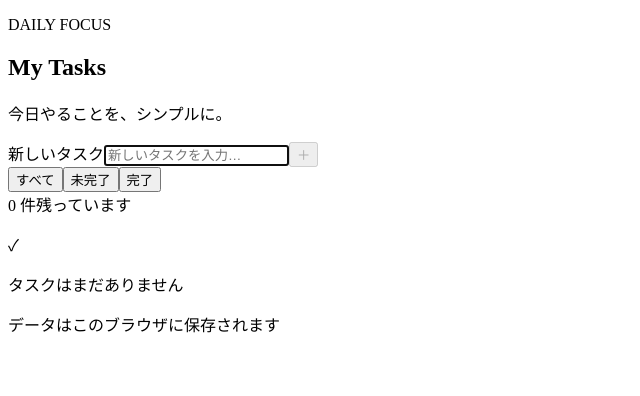
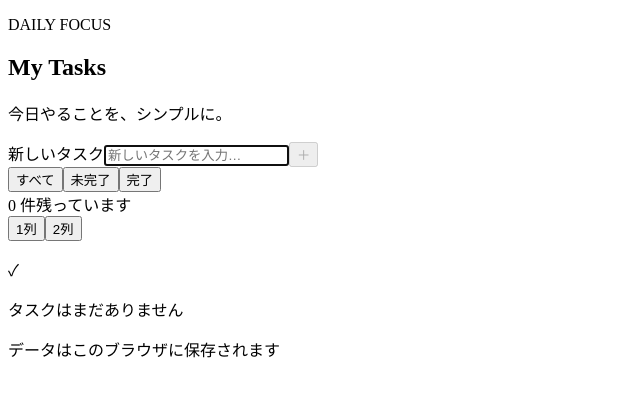
Before and after one commit to oharuka27/todo_app, a React (Vite) app: page / in a window 1280 px wide. Shown: the top 396 px of the page, without its empty margins (0-640 px from the left). Built offline with nearby package versions, Linux system fonts and the light colour scheme; the HTML template or start-up script is replaced by a standard one.

Commit message:
improved listing items

```diff
--- a/src/App.tsx
+++ b/src/App.tsx
@@ -11,6 +11,16 @@ type Filter = 'all' | 'active' | 'completed'
 type DropPosition = 'before' | 'after'
 
 const STORAGE_KEY = 'cloudflare-todo-sample'
+const LAYOUT_STORAGE_KEY = 'cloudflare-todo-layout'
+type Layout = 1 | 2
+
+function loadLayout(): Layout {
+  try {
+    return localStorage.getItem(LAYOUT_STORAGE_KEY) === '2' ? 2 : 1
+  } catch {
+    return 1
+  }
+}
 
 function loadTodos(): Todo[] {
   try {
@@ -25,6 +35,7 @@ export default function App() {
   const [todos, setTodos] = useState<Todo[]>(loadTodos)
   const [title, setTitle] = useState('')
   const [filter, setFilter] = useState<Filter>('all')
+  const [layout, setLayout] = useState<Layout>(loadLayout)
   const [editingId, setEditingId] = useState<string | null>(null)
   const [editingTitle, setEditingTitle] = useState('')
   const [draggedId, setDraggedId] = useState<string | null>(null)
@@ -36,6 +47,14 @@ export default function App() {
   useEffect(() => {
     localStorage.setItem(STORAGE_KEY, JSON.stringify(todos))
   }, [todos])
+
+  useEffect(() => {
+    try {
+      localStorage.setItem(LAYOUT_STORAGE_KEY, String(layout))
+    } catch {
+      // 保存できない環境でも表示切り替えは使えるようにする
+    }
+  }, [layout])
 
   useEffect(() => {
     if (!pendingScrollId) return
@@ -169,7 +188,7 @@ export default function App() {
 
   return (
     <main className="page-shell">
-      <section className="todo-card" aria-labelledby="page-title">
+      <section className={`todo-card columns-${layout}`} aria-labelledby="page-title">
         <header className="hero">
           <p className="eyebrow">DAILY FOCUS</p>
           <h1 id="page-title">My Tasks</h1>
@@ -201,11 +220,26 @@ export default function App() {
               </button>
             ))}
           </div>
-          <span>{remaining} 件残っています</span>
+          <div className="toolbar-end">
+            <span>{remaining} 件残っています</span>
+            <div className="layout-switch" role="group" aria-label="タスクの表示列数">
+              {([1, 2] as Layout[]).map((columns) => (
+                <button
+                  key={columns}
+                  type="button"
+                  className={layout === columns ? 'active' : ''}
+                  aria-pressed={layout === columns}
+                  onClick={() => setLayout(columns)}
+                >
+                  {columns}列
+                </button>
+              ))}
+            </div>
+          </div>
         </div>
 
         <ul
-          className="todo-list"
+          className={`todo-list columns-${layout}`}
           ref={todoListRef}
           aria-live="polite"
           onDragOver={(event) => autoScrollTodoList(event)}
--- a/src/styles.css
+++ b/src/styles.css
@@ -14,10 +14,11 @@ button, input { font: inherit; }
 button { cursor: pointer; }
 
 .page-shell {
-  min-height: 100vh;
-  display: grid;
-  place-content: center;
-  padding: 48px 20px 24px;
+  height: 100vh;
+  height: 100dvh;
+  display: flex;
+  flex-direction: column;
+  padding: 12px;
   background:
     radial-gradient(circle at 12% 12%, rgba(213, 225, 205, .7), transparent 25%),
     radial-gradient(circle at 88% 90%, rgba(231, 207, 177, .5), transparent 24%),
@@ -25,19 +26,25 @@ button { cursor: pointer; }
 }
 
 .todo-card {
-  width: min(620px, calc(100vw - 40px));
-  min-height: 540px;
-  padding: 48px;
+  width: min(620px, 100%);
+  align-self: center;
+  min-height: 0;
+  flex: 1;
+  display: flex;
+  flex-direction: column;
+  padding: clamp(20px, 3vw, 36px);
   background: rgba(255, 255, 255, .82);
   border: 1px solid rgba(52, 65, 55, .1);
-  border-radius: 28px;
+  border-radius: 22px;
   box-shadow: 0 24px 70px rgba(55, 52, 43, .1);
   backdrop-filter: blur(14px);
 }
 
-.hero { margin-bottom: 34px; }
+.todo-card.columns-2 { width: min(1240px, 100%); }
+
+.hero { margin-bottom: 22px; }
 .eyebrow { margin: 0 0 8px; color: #788d76; font-size: .72rem; font-weight: 700; letter-spacing: .2em; }
-h1 { margin: 0; font-size: clamp(2.6rem, 8vw, 4.5rem); line-height: .98; letter-spacing: -.06em; }
+h1 { margin: 0; font-size: clamp(2.6rem, 5vw, 4rem); line-height: .98; letter-spacing: -.06em; }
 .subtitle { margin: 14px 0 0; color: #777a75; }
 
 .add-form { display: flex; gap: 10px; }
@@ -64,13 +71,18 @@ h1 { margin: 0; font-size: clamp(2.6rem, 8vw, 4.5rem); line-height: .98; letter-
 .add-form button:hover:not(:disabled) { transform: translateY(-2px); }
 .add-form button:disabled { cursor: default; opacity: .35; }
 
-.toolbar { display: flex; justify-content: space-between; align-items: center; gap: 16px; margin: 28px 0 16px; color: #858781; font-size: .78rem; }
+.toolbar { display: flex; justify-content: space-between; align-items: center; gap: 12px; margin: 18px 0 10px; color: #858781; font-size: .78rem; }
+.toolbar-end { display: flex; align-items: center; gap: 16px; }
+.layout-switch { display: flex; gap: 3px; padding: 4px; background: #f1f0eb; border-radius: 10px; }
+.layout-switch button { padding: 6px 10px; color: #73766f; background: transparent; border: 0; border-radius: 7px; font-size: .75rem; }
+.layout-switch button.active { color: #344132; background: white; box-shadow: 0 2px 7px rgba(50, 55, 48, .08); }
 .filters { display: flex; gap: 4px; padding: 4px; background: #f1f0eb; border-radius: 10px; }
 .filters button { padding: 6px 10px; color: #73766f; background: transparent; border: 0; border-radius: 7px; font-size: .75rem; }
 .filters button.active { color: #344132; background: white; box-shadow: 0 2px 7px rgba(50, 55, 48, .08); }
 
-.todo-list { display: grid; gap: 8px; max-height: 376px; margin: 0; padding: 0 6px 0 0; overflow-y: auto; list-style: none; scrollbar-color: #b8c2b4 transparent; scrollbar-width: thin; }
-.todo-list li { display: flex; align-items: center; gap: 13px; min-height: 56px; padding: 10px 12px; border-bottom: 1px solid #ecebe6; cursor: grab; transition: background .15s, opacity .15s; }
+.todo-list { display: grid; grid-template-columns: minmax(0, 1fr); align-content: start; column-gap: 20px; flex: 1; min-height: 0; margin: 0; padding: 0 6px 0 0; overflow-y: auto; list-style: none; scrollbar-color: #b8c2b4 transparent; scrollbar-width: thin; }
+.todo-list.columns-2 { grid-template-columns: repeat(2, minmax(0, 1fr)); }
+.todo-list li { display: flex; align-items: center; gap: 10px; min-height: 42px; padding: 6px 10px; border-bottom: 1px solid #ecebe6; cursor: grab; transition: background .15s, opacity .15s; }
 .todo-list li:active { cursor: grabbing; }
 .todo-list li.dragging { opacity: .45; background: #edf1eb; }
 .todo-list li.drop-before { border-top: 2px solid #5f765c; }
@@ -93,14 +105,14 @@ h1 { margin: 0; font-size: clamp(2.6rem, 8vw, 4.5rem); line-height: .98; letter-
 .empty-state span { display: grid; place-items: center; width: 48px; height: 48px; margin-top: 30px; border: 1px solid #cbd0c7; border-radius: 50%; font-size: 1.2rem; }
 .empty-state p { margin: -10px 0 30px; font-size: .9rem; }
 .clear-button { display: block; margin: 22px auto 0; color: #8b7770; background: none; border: 0; font-size: .78rem; text-decoration: underline; text-underline-offset: 4px; }
-footer { margin-top: 22px; color: #93928c; font-size: .7rem; text-align: center; letter-spacing: .05em; }
+footer { margin-top: 8px; color: #93928c; font-size: .7rem; text-align: center; letter-spacing: .05em; }
 .sr-only { position: absolute; width: 1px; height: 1px; padding: 0; margin: -1px; overflow: hidden; clip: rect(0, 0, 0, 0); white-space: nowrap; border: 0; }
 
 @media (max-width: 600px) {
-  .page-shell { place-content: start center; padding: 20px 12px; }
-  .todo-card { width: calc(100vw - 24px); min-height: calc(100vh - 70px); padding: 32px 20px; border-radius: 22px; }
-  .toolbar { align-items: flex-end; }
-  .toolbar > span { max-width: 75px; text-align: right; }
+  .page-shell { padding: 8px; }
+  .todo-card { padding: 20px 16px; border-radius: 18px; }
+  .toolbar { flex-wrap: wrap; }
+  .toolbar-end { width: 100%; justify-content: space-between; }
   .delete-button { opacity: 1; }
 }
 
```
